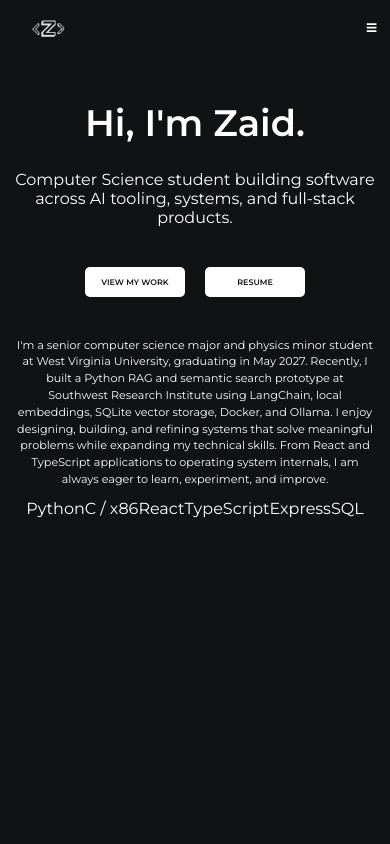
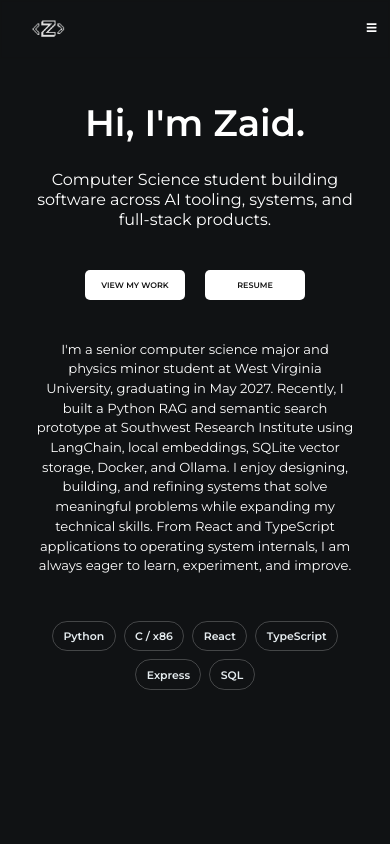
Before and after one commit to zaidhanif1/Portfolio-Website, a React (Vite) app: page / in a window 390 px wide. Shown: the top 844 px of the page. Built offline with nearby package versions, Linux system fonts and the light colour scheme.

Commit message:
Style skill strip, other small changes

```diff
--- a/src/components/Hero/Hero.css
+++ b/src/components/Hero/Hero.css
@@ -5,7 +5,8 @@
     transition: 0.5s ease;
     text-align: center;
     scroll-margin-top: 80px;
-    height: 100vh;
+    min-height: 100vh;
+    padding: 0 1.25rem;
 }
 
 #hero-section > h1
@@ -18,6 +19,9 @@
 {
     font-size: 2rem;
     font-weight: 400;
+    max-width: 900px;
+    margin: 0 auto 1.5rem auto;
+    line-height: 1.25;
 }
 
 .hero-buttons
@@ -50,13 +54,13 @@
 .resume-btn:hover           /*0f172a */
 {
   transform: scale(1.05);
-    box-shadow: inset -200px 0 0 0 #0f172a;
+    box-shadow: inset -200px 0 0 0 #256d85;
     color: white;
 }
 .view-my-work-btn:hover
 {
     transform: scale(1.05);
-    box-shadow: inset 200px 0 0 0 #0f172a;
+    box-shadow: inset 200px 0 0 0 #256d85;
     color: white;
 }
 .view-my-work-btn:active,
@@ -91,11 +95,32 @@
 
 }
 .about-section > p {
-    max-width: 600px;
+    max-width: 760px;
     word-break: break-word;
     animation: fadeIn 1s ease-in-out forwards;
     line-height: 1.5em;
     margin-top: 40px;
+}
+
+.skill-strip
+{
+    display: flex;
+    flex-wrap: wrap;
+    justify-content: center;
+    gap: .75rem;
+    margin: 2rem auto 0 auto;
+    max-width: 760px;
+}
+
+.skill-strip span
+{
+    border: 1px solid rgba(255, 255, 255, .22);
+    border-radius: 999px;
+    color: #e6edf0;
+    font-size: .78rem;
+    font-weight: 600;
+    letter-spacing: 0;
+    padding: .55rem .85rem;
 }
 @keyframes fadeIn
 {
@@ -114,7 +139,7 @@
 {
     #hero-section
     {
-        height: 100vh;
+        min-height: 100vh;
     }
     #hero-section > h1
     {
@@ -132,7 +157,7 @@
 
     .about-section > p
     {
-        font-size: .7rem;
+        font-size: .82rem;
     }
 
     .view-my-work-btn,
@@ -142,4 +167,15 @@
         width: 70px;
 
     }
+
+    .skill-strip
+    {
+        gap: .5rem;
+    }
+
+    .skill-strip span
+    {
+        font-size: .68rem;
+        padding: .45rem .65rem;
+    }
 }
```
